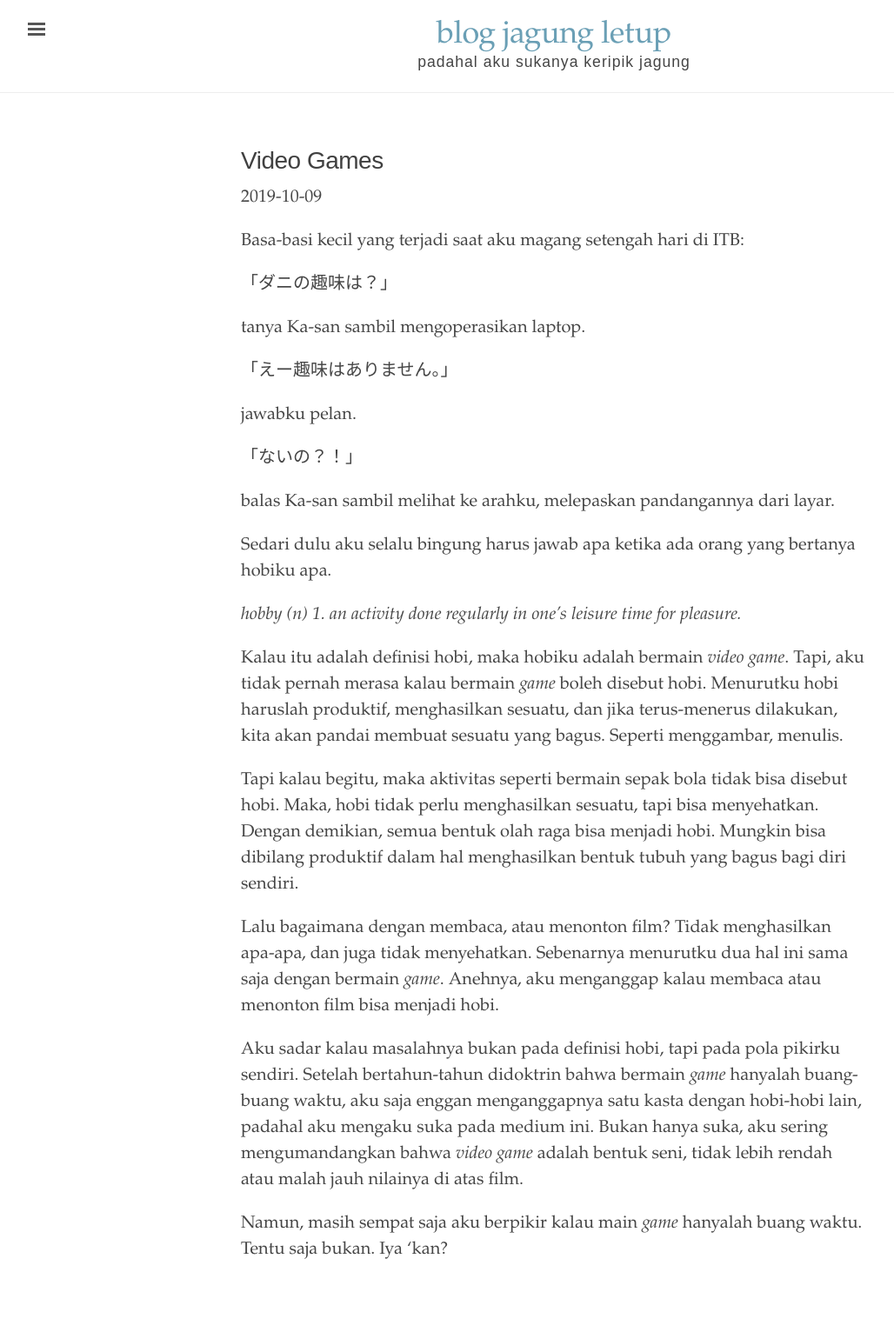
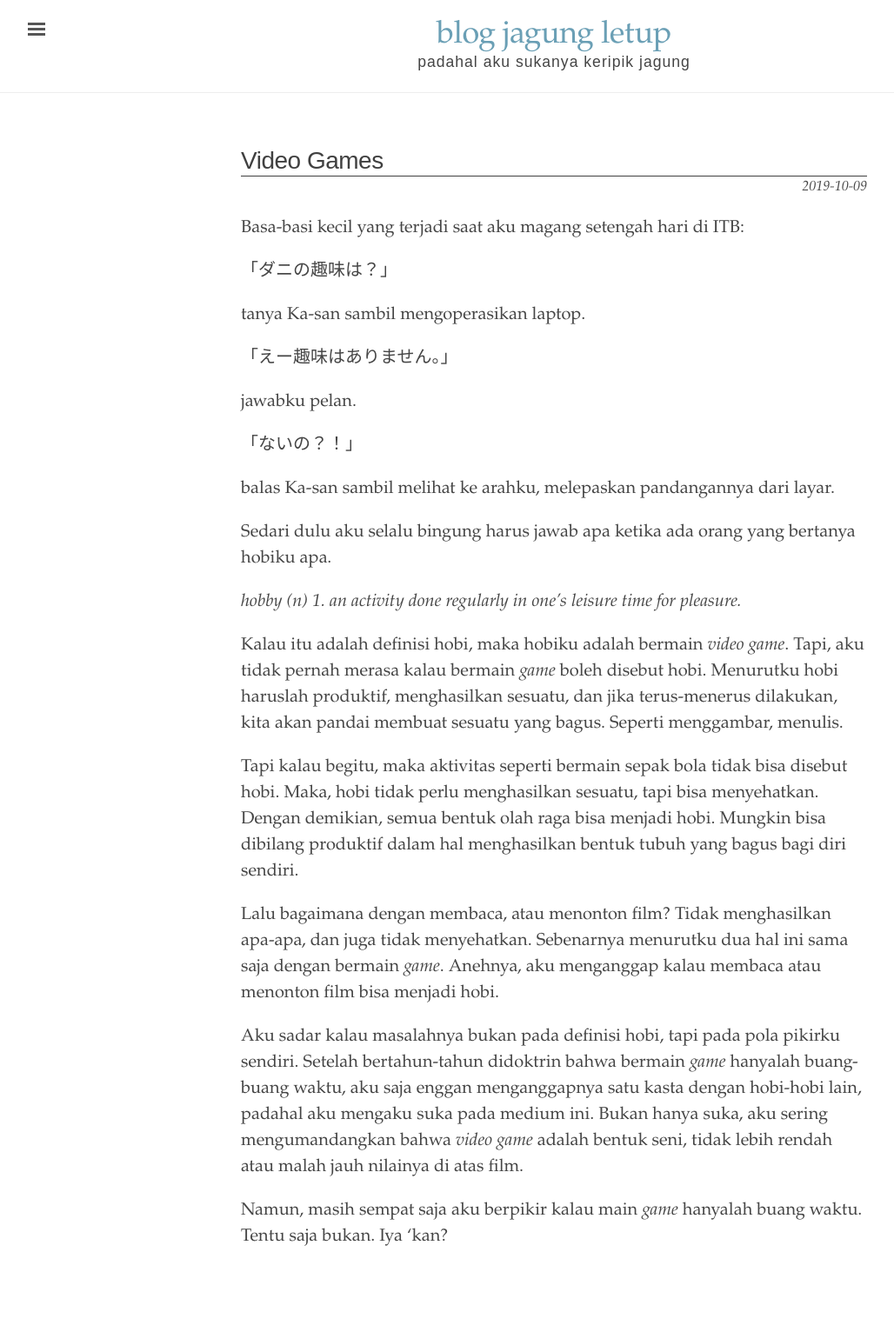
Before and after one commit to hermitpopcorn/blog, a Jekyll site: the page built from _texts/2019-10-09-video-games.md, in a window 1280 px wide. Shown: the whole page at 87% size, without its empty margins (3-1031 px from the left). Built offline with Jekyll 4.4.1, drawn with Linux system fonts in a browser that asks for light colours.

Commit message:
changed layout: page style

```diff
--- a/_sass/_ed.scss
+++ b/_sass/_ed.scss
@@ -127,6 +127,14 @@ h1 {
 
 h1.text-title {
   font-size: 1.4rem;
+  border-bottom: 1px solid;
+  margin-bottom: 0;
+}
+
+p.date {
+  font-size: 0.8rem;
+  text-align: right;
+  font-style: italic;
 }
 
 h2 {
```
